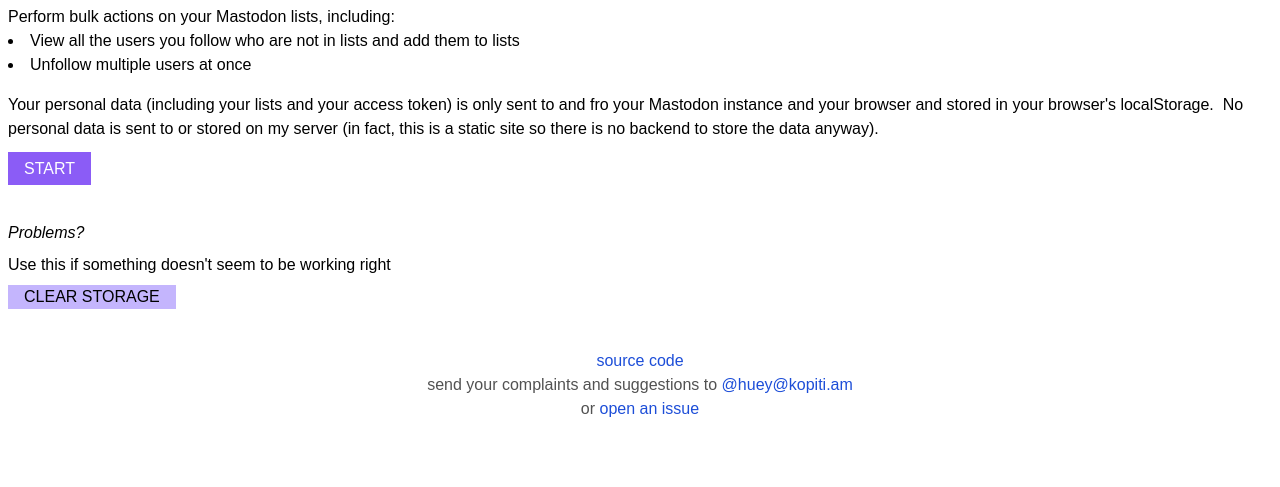
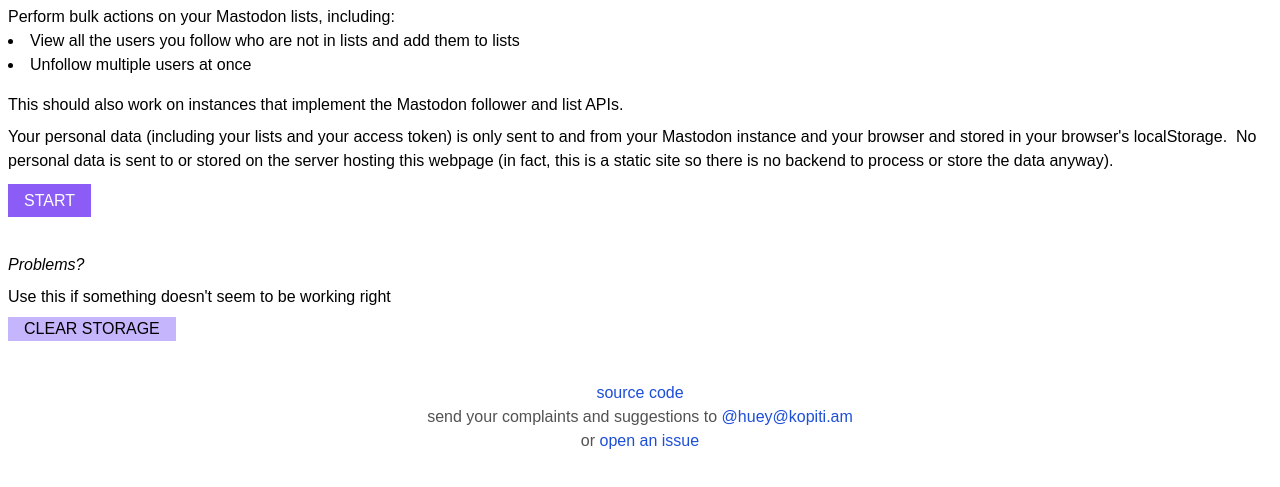
Before and after one commit to hueyy/mastodon-lists-manager, a Gatsby site: page / in a window 1280 px wide. Shown: the part 47-534 px from the top of the page. Built offline with nearby package versions, Linux system fonts and the light colour scheme; Gatsby itself is replaced by a stand-in of ours.

Commit message:
fix: bug where row would not get removed after adding to list

```diff
--- a/src/hooks/useListsFollowingData.ts
+++ b/src/hooks/useListsFollowingData.ts
@@ -72,7 +72,7 @@
       }
       return list
     })
-    setLists(lists)
+    setLists(newLists)
     Storage.User.set(`lists`, newLists)
   }, [lists, following])
 
--- a/src/hooks/useListsTable.tsx
+++ b/src/hooks/useListsTable.tsx
@@ -58,6 +58,7 @@
       account,
     }))
   }, [unlistedAccounts])
+
   const table = useReactTable({
     columns,
     data: tableData,
--- a/src/pages/index.tsx
+++ b/src/pages/index.tsx
@@ -20,10 +20,13 @@
         <li>View all the users you follow who are not in lists and add them to lists</li>
         <li>Unfollow multiple users at once</li>
       </ul>
+      <p className="my-2">
+        This should also work on instances that implement the Mastodon follower and list APIs.
+      </p>
 
       <p className="mb-4">
-        Your personal data (including your lists and your access token) is only sent to and fro your Mastodon instance and your browser and stored in your browser's localStorage.&nbsp;
-        No personal data is sent to or stored on my server (in fact, this is a static site so there is no backend to store the data anyway).
+        Your personal data (including your lists and your access token) is only sent to and from your Mastodon instance and your browser and stored in your browser's localStorage.&nbsp;
+        No personal data is sent to or stored on the server hosting this webpage (in fact, this is a static site so there is no backend to process or store the data anyway).
       </p>
 
       <PrimaryButton href="/set_instance">START</PrimaryButton>
```
